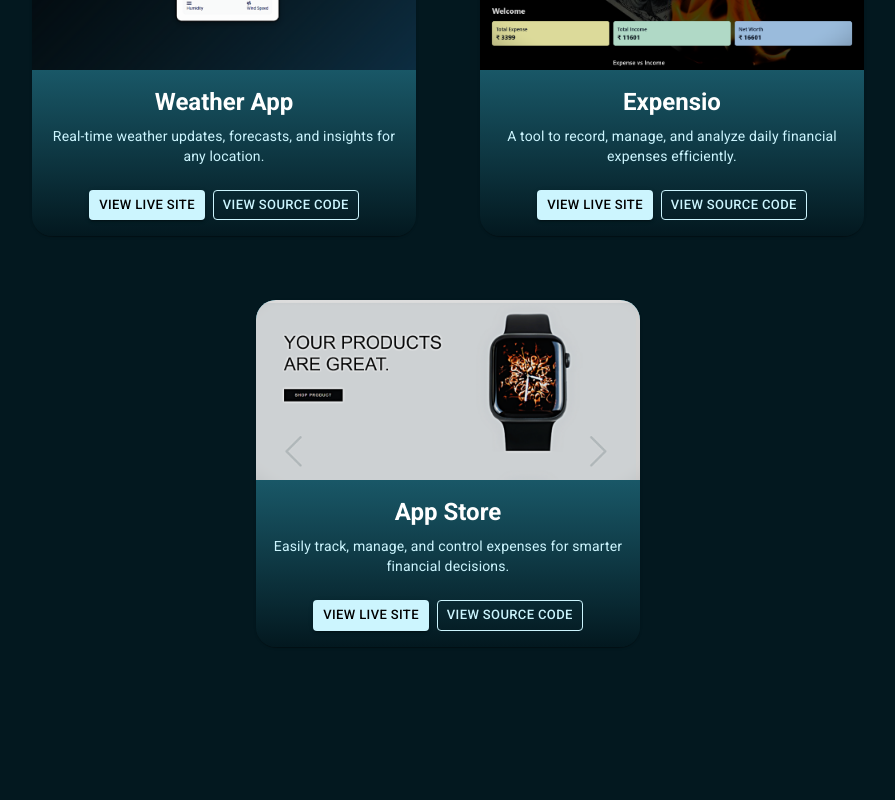
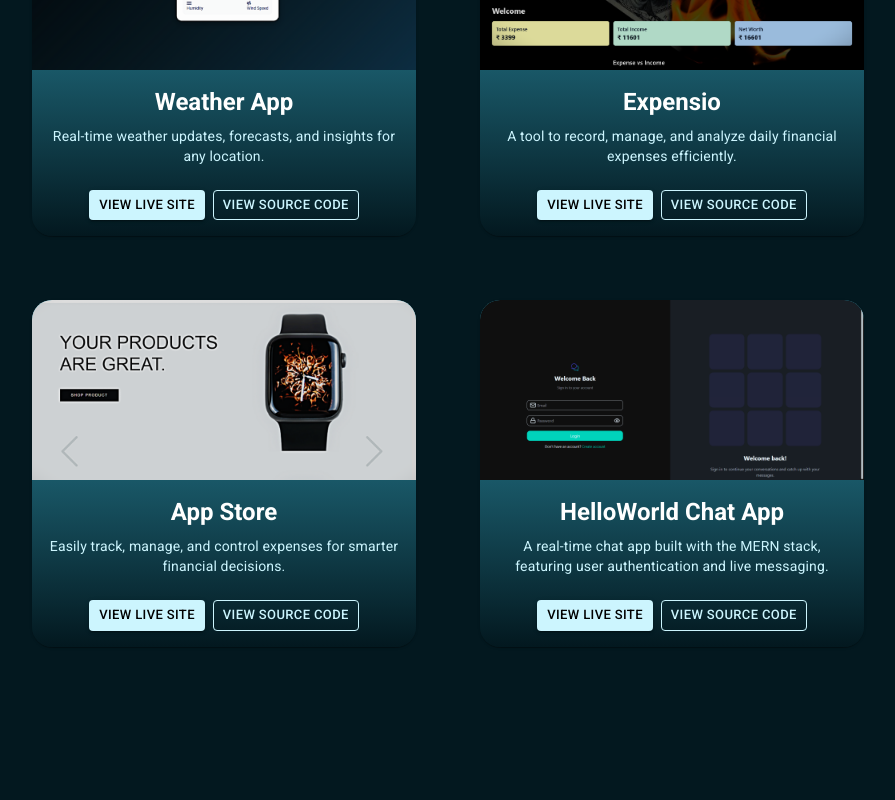
Before and after one commit to AdarshKrishnaaaaa/Porfolio, a React (Vite) app: page / in a window 1280 px wide. Shown: the part 2282-3082 px from the top of the page, without its empty margins (192-1087 px from the left). Built offline with nearby package versions, Linux system fonts and the light colour scheme; no server answers.

Commit message:
Fresh commit

```diff
--- a/src/Components/Projects.jsx
+++ b/src/Components/Projects.jsx
@@ -4,6 +4,7 @@ import { motion } from 'framer-motion';
 import weatherAppImg from '../assets/ProjectImg1.png';
 import expensioImg from '../assets/ProjectImg2.png';
 import appStoreImg from '../assets/ProjectImg3.png';
+import helloWorldAppImg from '../assets/ProjectImg4.png';
 
 function Projects() {
     return (
@@ -65,7 +66,14 @@ function Projects() {
                     image: appStoreImg,
                     live: "https://online-website-chi.vercel.app/",
                     link: "https://github.com/AdarshKrishnaaaaa/Online-Website"
-                }].map((project, index) => (
+                },
+                {
+                   title: "HelloWorld Chat App",
+                   description: "A real-time chat app built with the MERN stack, featuring user authentication and live messaging.",
+                   image: helloWorldAppImg,
+                   live: "https://chat-app-99s1.onrender.com/",
+                   link: "https://github.com/AdarshKrishnaaaaa/Chat-App"
+               }].map((project, index) => (
                     <motion.div
                         key={index}
                         initial={{ opacity: 0, scale: 0.9 }}
```
Also changed, not shown: src/assets/ProjectImg4.png (added).
